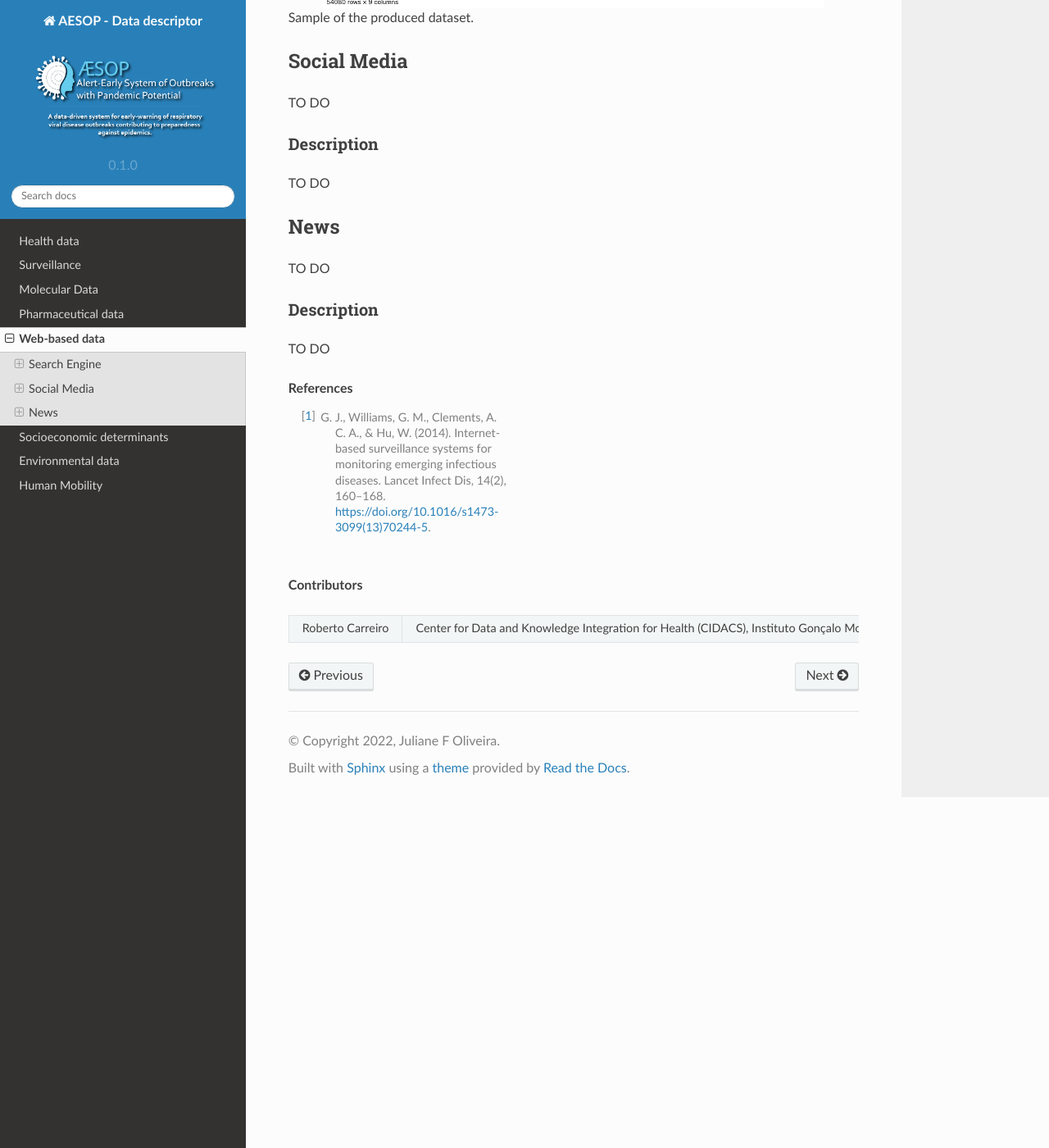
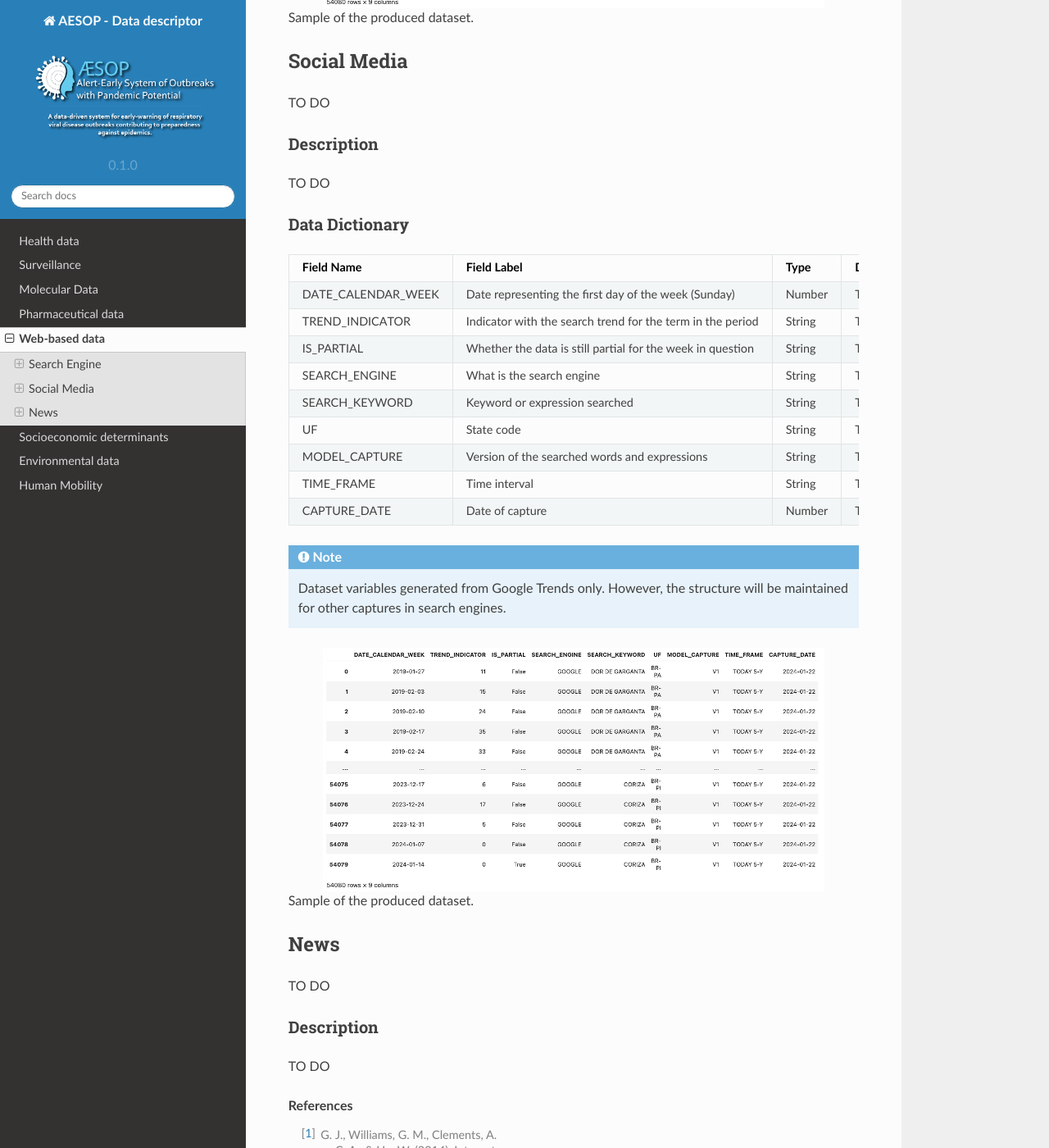
Before and after one commit to cidacslab/AESOP-Data-Documentation, a Sphinx documentation site: the page built from docs/source/web_based.rst, in a window 1280 px wide and 1400 px high, scrolled down 1371 px. Shown: the whole window at 82% size. Built offline with Sphinx 7.4.7 and the Read the Docs theme 2.0.0, drawn with Linux system fonts in a browser that asks for light colours.

Commit message:
Update web_based.rst

```diff
--- a/docs/source/web_based.rst
+++ b/docs/source/web_based.rst
@@ -13,7 +13,7 @@ Description
 TO DO
 
 Data Dictionary
-^^^^^^^^^^^^^^^^^^^^^^^^^^^^^^
+^^^^^^^^^^^^^^^
 +---------------------+-------------------------------------------------------------+------------+------------------------------------------+
 | Field Name          | Field Label                                                 | Type       | Description                              |
 +=====================+====================================================+========+============+==========================================+
@@ -59,6 +59,46 @@ Description
 ^^^^^^^^^^^
 TO DO
 
+Data Dictionary
+^^^^^^^^^^^^^^^
++---------------------+-------------------------------------------------------------+------------+------------------------------------------+
+| Field Name          | Field Label                                                 | Type       | Description                              |
++=====================+====================================================+========+============+==========================================+
+| DATE_CALENDAR_WEEK  | Date representing the first day of the week (Sunday)        | Number     | TO DO                                    |
++---------------------+-------------------------------------------------------------+------------+------------------------------------------+
+| TREND_INDICATOR     | Indicator with the search trend for the term in the period  | String     | TO DO                                    |
++---------------------+-------------------------------------------------------------+------------+------------------------------------------+
+| IS_PARTIAL          | Whether the data is still partial for the week in question  | String     | TO DO                                    |
++---------------------+-------------------------------------------------------------+------------+------------------------------------------+
+| SEARCH_ENGINE       | What is the search engine                                   | String     | TO DO                                    |
++---------------------+-------------------------------------------------------------+------------+------------------------------------------+
+| SEARCH_KEYWORD      | Keyword or expression searched                              | String     | TO DO                                    |
++---------------------+-------------------------------------------------------------+------------+------------------------------------------+
+| UF                  | State code                                                  | String     | TO DO                                    |
++---------------------+-------------------------------------------------------------+------------+------------------------------------------+
+| MODEL_CAPTURE       | Version of the searched words and expressions               | String     | TO DO                                    |
++---------------------+-------------------------------------------------------------+------------+------------------------------------------+
+| TIME_FRAME          | Time interval                                               | String     | TO DO                                    |
++---------------------+-------------------------------------------------------------+------------+------------------------------------------+
+| CAPTURE_DATE        | Date of capture                                             | Number     | TO DO                                    |
++---------------------+-------------------------------------------------------------+------------+------------------------------------------+
+
+
+.. note::
+
+   Dataset variables generated from Google Trends only. However, the structure will be maintained for other captures in search engines.
+
+
+
+
+.. image:: web-based-search-engine-sample.png
+   :width: 612
+   :height: 297
+   :align: center
+
+Sample of the produced dataset.
+
+
 
 News
 -------------
```
